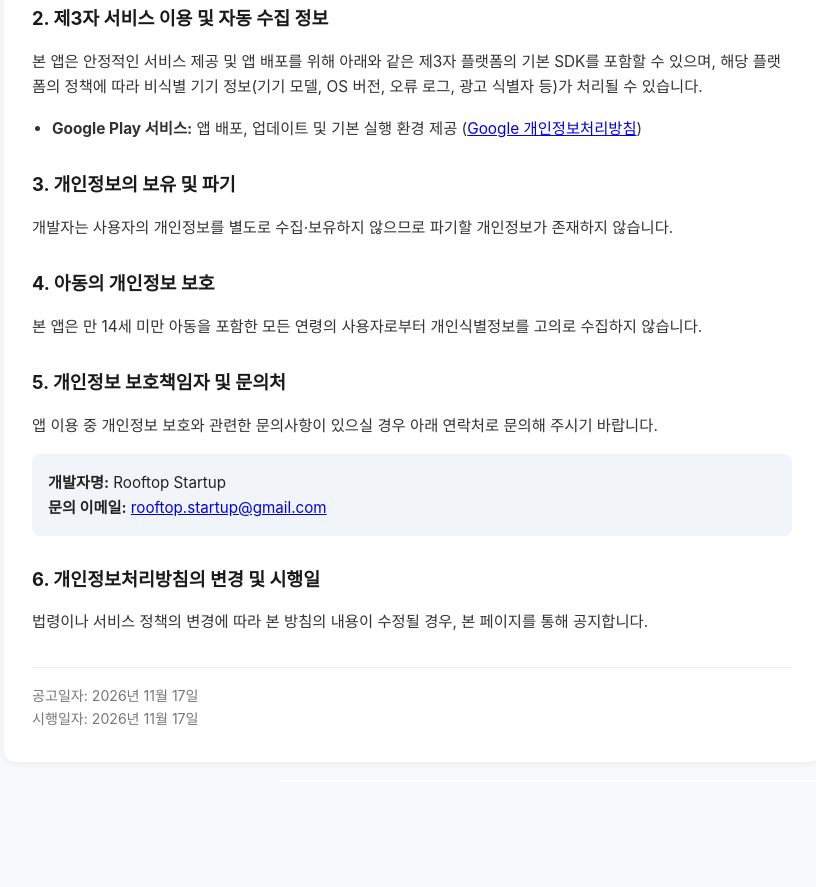
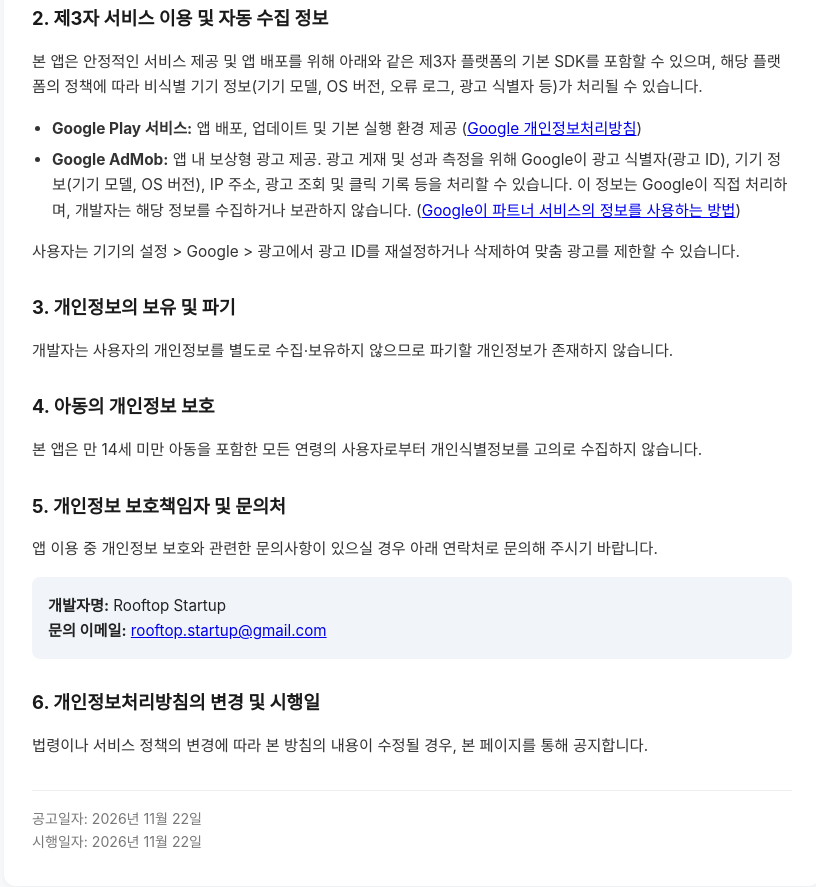
Before and after one commit to rooftop-startup/rooftop-startup.github.io, a plain HTML site: page pingky_adventure.html in a window 1280 px wide. Shown: the part 491-1378 px from the top of the page, without its empty margins (228-1044 px from the left). Before the commit the page ends 1273 px from the top, so only its background shows below. Drawn offline with Linux system fonts and the light colour scheme.

Commit message:
Add AdMob disclosure to Pingky's Adventure privacy policy
Add Google AdMob to third-party services, note ad ID controls, and update the announcement and effective dates.

```diff
--- a/pingky_adventure.html
+++ b/pingky_adventure.html
@@ -93,7 +93,11 @@
     </p>
     <ul>
       <li><strong>Google Play 서비스:</strong> 앱 배포, 업데이트 및 기본 실행 환경 제공 (<a href="https://policies.google.com/privacy" target="_blank" rel="noopener noreferrer">Google 개인정보처리방침</a>)</li>
+      <li><strong>Google AdMob:</strong> 앱 내 보상형 광고 제공. 광고 게재 및 성과 측정을 위해 Google이 광고 식별자(광고 ID), 기기 정보(기기 모델, OS 버전), IP 주소, 광고 조회 및 클릭 기록 등을 처리할 수 있습니다. 이 정보는 Google이 직접 처리하며, 개발자는 해당 정보를 수집하거나 보관하지 않습니다. (<a href="https://policies.google.com/technologies/partner-sites" target="_blank" rel="noopener noreferrer">Google이 파트너 서비스의 정보를 사용하는 방법</a>)</li>
     </ul>
+    <p>
+      사용자는 기기의 설정 &gt; Google &gt; 광고에서 광고 ID를 재설정하거나 삭제하여 맞춤 광고를 제한할 수 있습니다.
+    </p>
 
     <h2>3. 개인정보의 보유 및 파기</h2>
     <p>
@@ -120,8 +124,8 @@
     </p>
 
     <div class="footer">
-      공고일자: 2026년 11월 17일<br>
-      시행일자: 2026년 11월 17일
+      공고일자: 2026년 11월 22일<br>
+      시행일자: 2026년 11월 22일
     </div>
   </div>
 </body>
```
